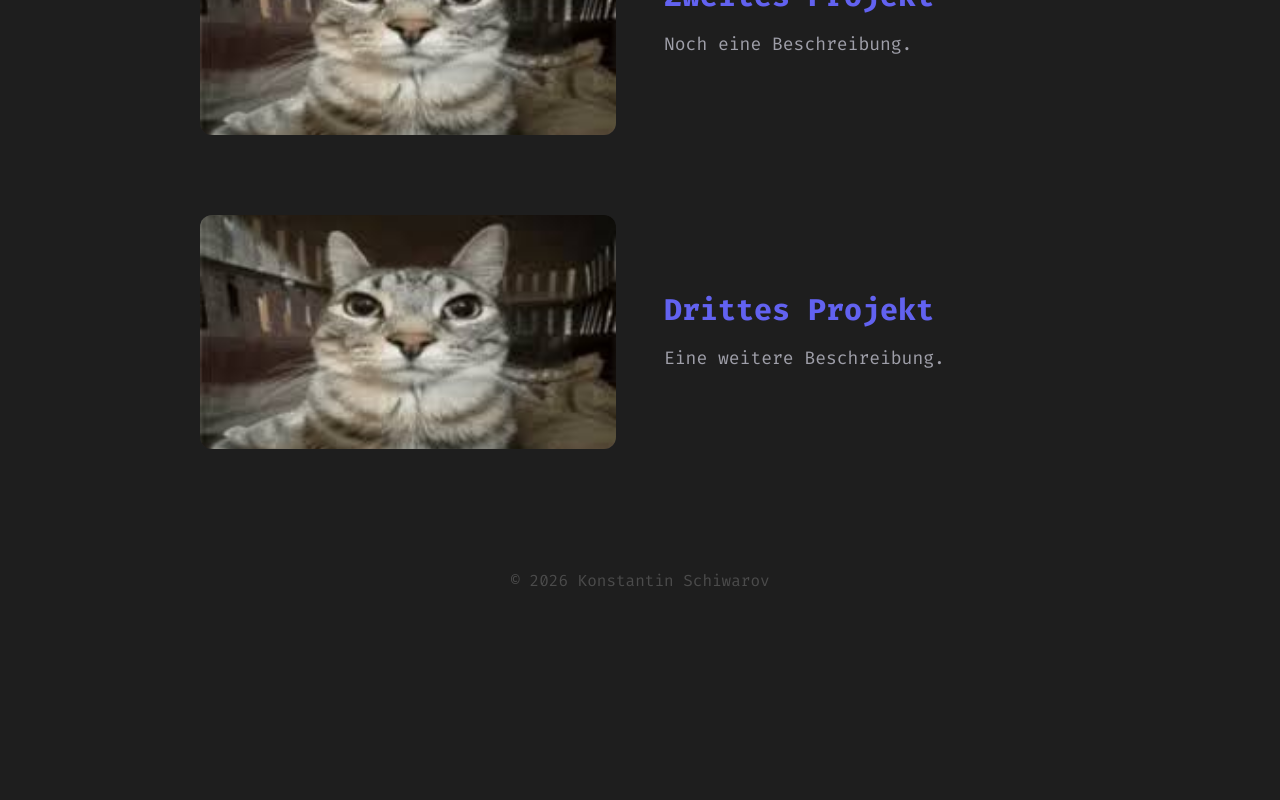
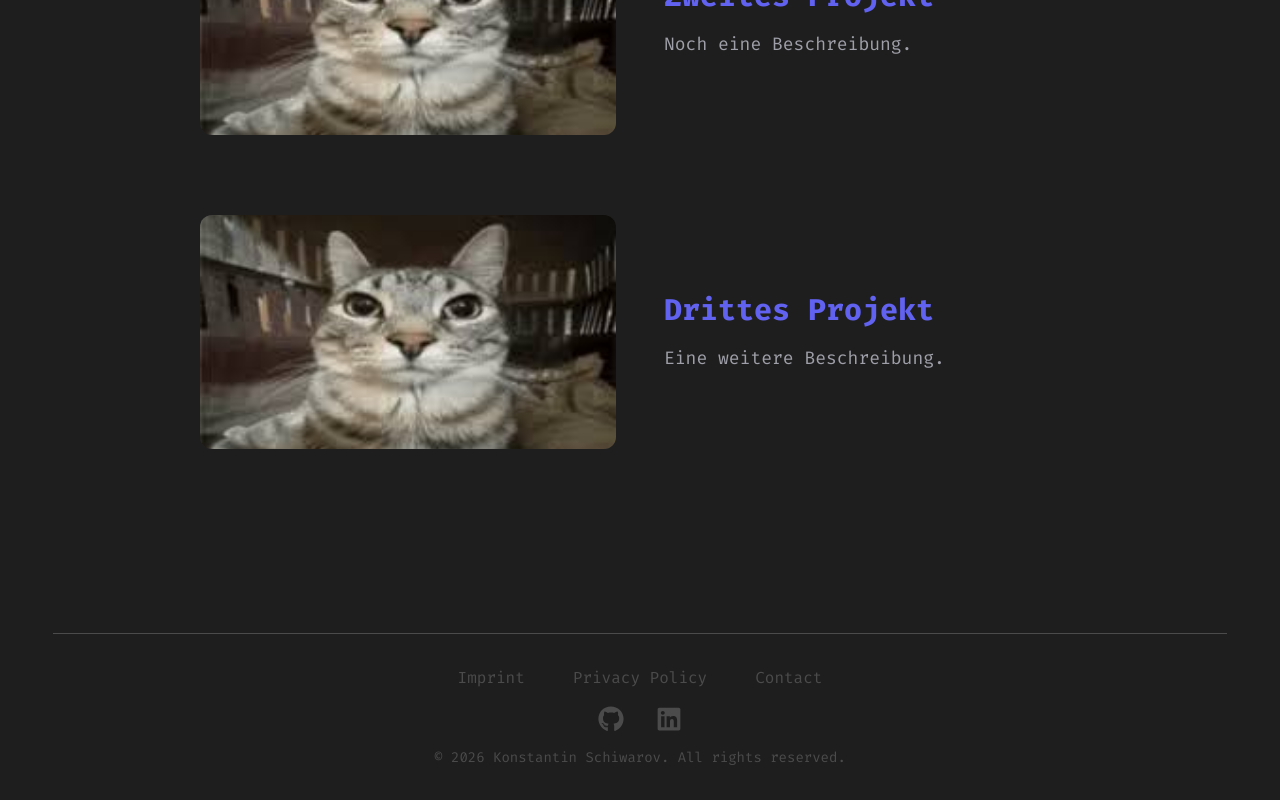
Before and after one commit to Sonic12K12/portfolio-website-nextjs, a Next.js app: page / in a window 1280 px wide. Shown: the part 593-1393 px from the top of the page. Before the commit the page ends 1186 px from the top, so only its background shows below. Built offline with nearby package versions, Linux system fonts and the light colour scheme.

Commit message:
add base footer layout

```diff
--- a/src/components/Footer.js
+++ b/src/components/Footer.js
@@ -1,8 +1,30 @@
+import { FaGithub } from "react-icons/fa";
+import { FaLinkedin } from "react-icons/fa";
+
+const currentYear = new Date().getFullYear();
+
 export default function Footer() {
   return (
-    <footer className="text-muted">
-      <div className="text-center">
-        <p>© 2026 Konstantin Schiwarov</p>
+    <footer className="text-muted py-8">
+      <hr className="border-t border-muted w-11/12 mx-auto my-8" />
+      <div className="flex justify-center gap-12 w-full px-4">
+        <a>Imprint</a>
+        <a>Privacy Policy</a>
+        <a>Contact</a>
+      </div>
+
+      <div className="flex justify-center gap-8 mt-4">
+        <a href="https://github.com/Sonic12K12">
+          <FaGithub size={26} />
+        </a>
+
+        <a href="https://www.linkedin.com/in/konstantin-schiwarov/">
+          <FaLinkedin size={26} />
+        </a>
+      </div>
+
+      <div className="text-center mt-4 text-sm">
+        <p>&copy; {currentYear} Konstantin Schiwarov. All rights reserved.</p>
       </div>
     </footer>
   );
```
